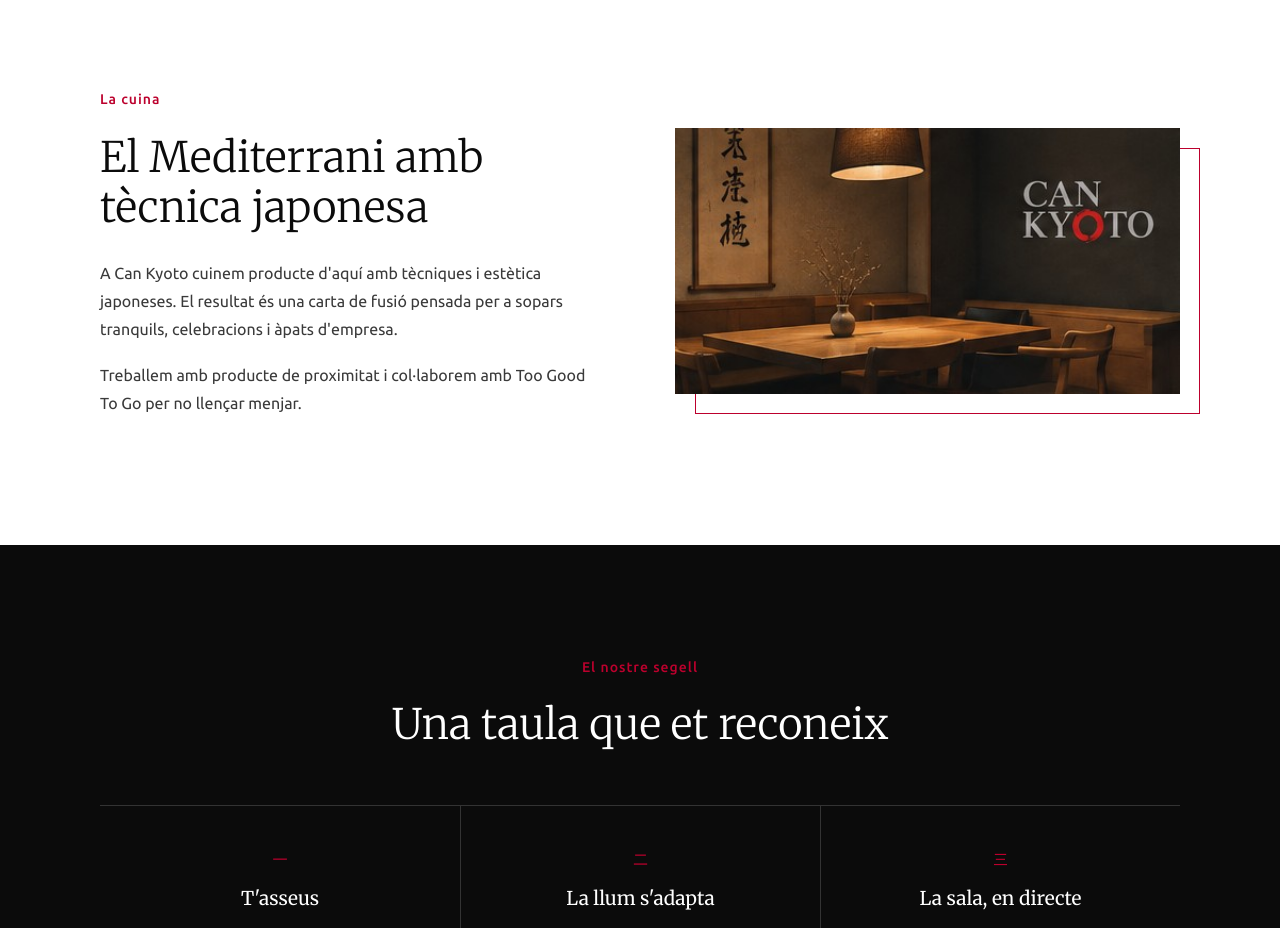
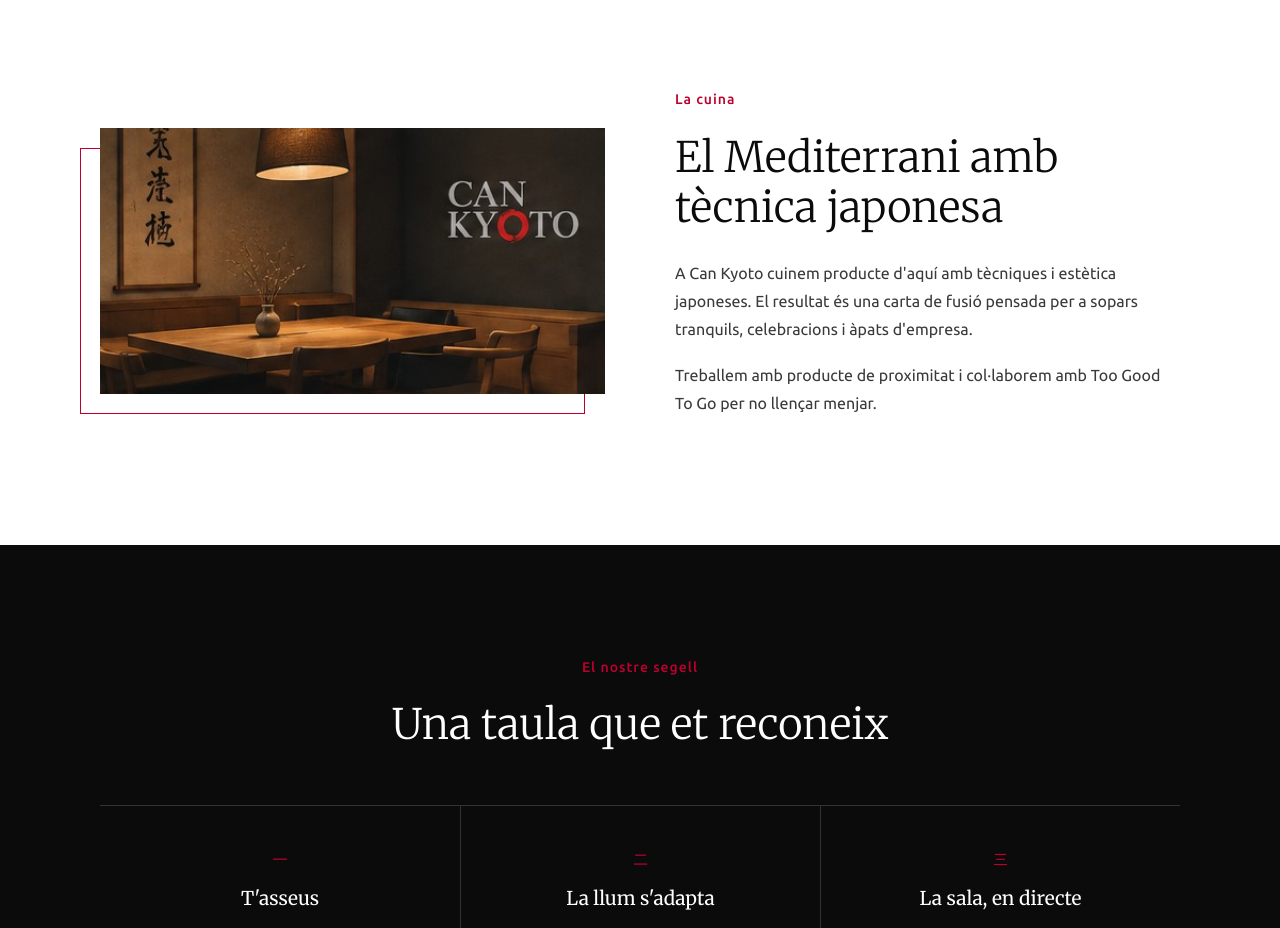
Before and after one commit to jaanboote/can-kyoto, a plain HTML site: page index.html in a window 1280 px wide. Shown: the part 1720-2648 px from the top of the page. Drawn offline with Linux system fonts and the light colour scheme.

Commit message:
Posa la foto de la cuina a l'esquerra

```diff
--- a/css/style.css
+++ b/css/style.css
@@ -167,6 +167,11 @@ body {
   border: 1px solid #BC002D;
 }
 .marc-foto img { position: relative; display: block; width: 100%; }
+
+/* A "La cuina" la foto va a l'esquerra (la columna de text i la de la foto s'alternen)
+   i el marc vermell surt cap a l'esquerra, cap a fora de la pàgina */
+#cuina .marc-foto { order: -1; }
+#cuina .marc-foto::before { left: -20px; right: 20px; }
 
 /* Secció fosca */
 .fosc { background: #0B0B0B; color: #FFFFFF; text-align: center; }
```
